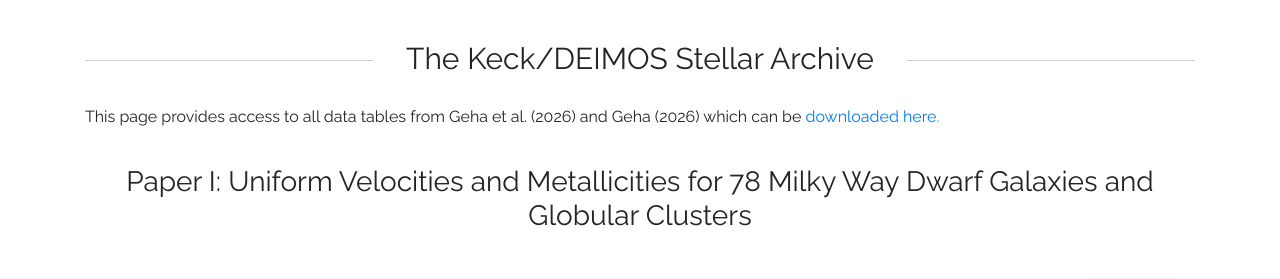
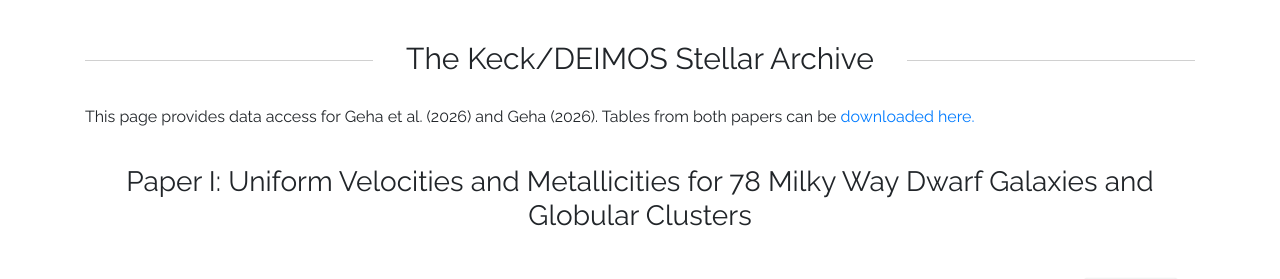
Before and after one commit to geha-group/geha-group.github.io, a Jekyll site: the page built from deimos.html, in a window 1280 px wide. Shown: the part 325-604 px from the top of the page. Built offline with Jekyll 4.4.1, drawn with Linux system fonts in a browser that asks for light colours.

Commit message:
Update deimos.html

```diff
--- a/deimos.html
+++ b/deimos.html
@@ -7,7 +7,7 @@
 <h2>The Keck/DEIMOS Stellar Archive</h2>
 
 <p>
-    This page provides access to all data tables from Geha et al. (2026) and Geha (2026) which can be
+    This page provides data access for Geha et al. (2026) and Geha (2026).  Tables from both papers can be
     <a href="https://www.dropbox.com/scl/fo/6dobr827qsc7e4nxt9tcv/ADP_VLa6NqhvXzKCSKOGfjs?rlkey=94cjns570awdrioxgt5b7dwlt&st=w1lqehoc&dl=0">downloaded here.</a>
 </p>
 <!-- DISPLAY AS SECTIONS (a la research page)-->
```
